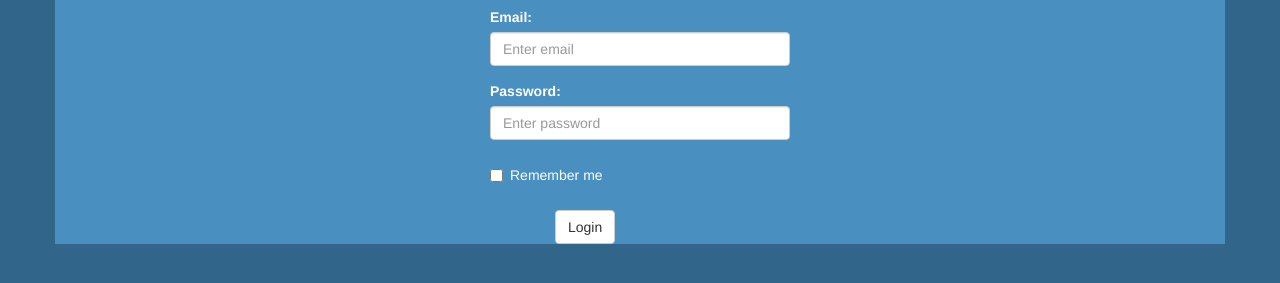
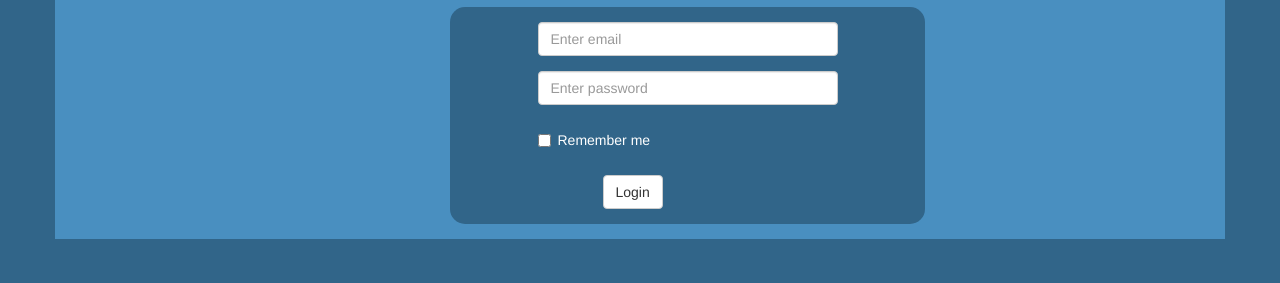
Before and after one commit to WBatt/Software-Engineering, a website: page public/app/views/login.html in a window 1280 px wide. Shown: the part 115-398 px from the top of the page. Drawn offline with nearby package versions, Linux system fonts and the light colour scheme; files that its build step writes are made by us from their sources.

Commit message:
adding style change to login form - centered form and made to match old QT style

```diff
--- a/public/app/css/style.css
+++ b/public/app/css/style.css
@@ -5,6 +5,16 @@ body {
 #main-body {
   background-color: #498FC0 !important;
   color: #ffffff;
+  padding-bottom: 15px;
+}
+
+#login-form {
+  -webkit-border-radius: 15px;
+	-moz-border-radius: 15px;
+  border-radius: 15px;
+  background-color: #316589;
+  padding-top: 15px;
+  padding-bottom: 15px;
 }
 
 .navbar-default {
--- a/public/app/views/login.html
+++ b/public/app/views/login.html
@@ -44,15 +44,14 @@
     <!-- Main portion of the body -->
   <div class="container" id="main-body">
     <h1 class="text-center">Login</h1>
+    <div class="container col-md-push-4 col-md-5" id="login-form">
       <form>
         <div class="form-group row">
-        <label class="col-2 col-form-label" for="email">Email:</label>
           <div class="col-10">
             <input type="email" class="form-control" id="email" placeholder="Enter email">
           </div>
         </div>
         <div class="form-group row">
-        <label class="col-2 col-form-label" for="pwd">Password:</label>
           <div class="col-10">
             <input type="password" class="form-control" id="pwd" placeholder="Enter password">
           </div>
@@ -70,6 +69,7 @@
           </div>
         </div>
         </form>
+      </div> <!-- end of login-form div -->
 
   </div> <!-- End main portion of body -->
 
```
Lines whose indentation alone changed are shown as unchanged.
